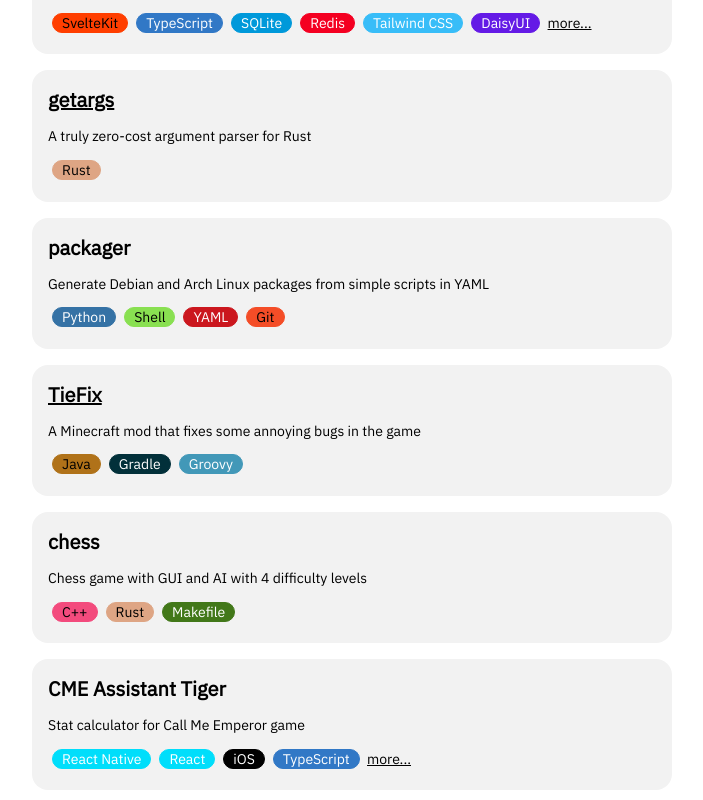
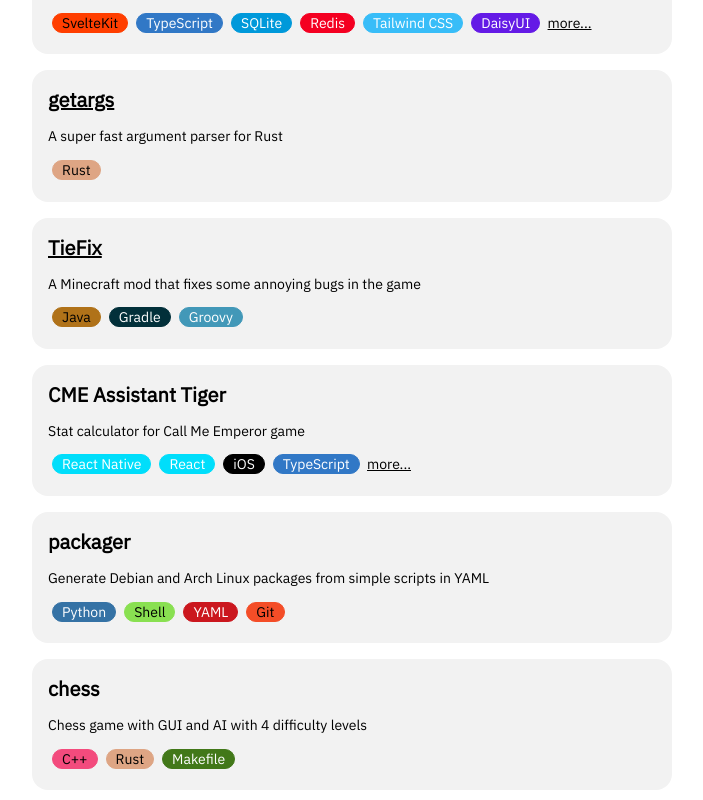
Before and after one commit to j-tai/jtai.ca, a SvelteKit app: page /projects in a window 1280 px wide. Shown: the part 420-1220 px from the top of the page, without its empty margins (288-991 px from the left). Built offline with nearby package versions, Linux system fonts and the light colour scheme.

Commit message:
Remove notability attribute for projects

```diff
--- a/src/routes/projects/project.ts
+++ b/src/routes/projects/project.ts
@@ -10,8 +10,6 @@
     technologies: Technology[];
     /** More technologies used in the project */
     moreTechnologies: Technology[];
-    /** How notable the project is (higher number is more notable) */
-    notability: number;
 }
 
 /**
--- a/src/routes/projects/projects.ts
+++ b/src/routes/projects/projects.ts
@@ -8,7 +8,6 @@
         date: [2023, 2023],
         technologies: ['SvelteKit', 'TypeScript', 'Tailwind CSS', 'DaisyUI', 'Cloudflare'],
         moreTechnologies: ['Svelte', 'Node.js', 'npm', 'PostCSS', 'CSS', 'HTML', 'JavaScript'],
-        notability: 10,
     },
 
     {
@@ -34,26 +33,15 @@
             'HTML',
             'JavaScript',
         ],
-        notability: 150,
     },
 
     {
         name: 'getargs',
         url: 'https://github.com/j-tai/getargs',
-        description: 'A truly zero-cost argument parser for Rust',
+        description: 'A super fast argument parser for Rust',
         date: [2019, 2022],
         technologies: ['Rust'],
         moreTechnologies: [],
-        notability: 100,
-    },
-
-    {
-        name: 'packager',
-        description: 'Generate Debian and Arch Linux packages from simple scripts in YAML',
-        date: [2022, 2023],
-        technologies: ['Python', 'Shell', 'YAML', 'Git'],
-        moreTechnologies: [],
-        notability: 12,
     },
 
     {
@@ -63,7 +51,22 @@
         date: [2020, 2023],
         technologies: ['Java', 'Gradle', 'Groovy'],
         moreTechnologies: [],
-        notability: 80,
+    },
+
+    {
+        name: 'CME Assistant Tiger',
+        description: 'Stat calculator for Call Me Emperor game',
+        date: [2020, 2022],
+        technologies: ['React Native', 'React', 'iOS', 'TypeScript'],
+        moreTechnologies: ['Expo', 'JavaScript'],
+    },
+
+    {
+        name: 'packager',
+        description: 'Generate Debian and Arch Linux packages from simple scripts in YAML',
+        date: [2022, 2023],
+        technologies: ['Python', 'Shell', 'YAML', 'Git'],
+        moreTechnologies: [],
     },
 
     {
@@ -72,16 +75,33 @@
         date: [2022, 2022],
         technologies: ['C++', 'Rust', 'Makefile'],
         moreTechnologies: [],
-        notability: 15,
     },
 
     {
-        name: 'CME Assistant Tiger',
-        description: 'Stat calculator for Call Me Emperor game',
-        date: [2020, 2022],
-        technologies: ['React Native', 'React', 'iOS', 'TypeScript'],
-        moreTechnologies: ['Expo', 'JavaScript'],
-        notability: 30,
+        name: 'minesweeper-ce',
+        url: 'https://github.com/j-tai/minesweeper-ce',
+        description: 'Minesweeper game for TI-84 Plus CE graphing calculators',
+        date: [2019, 2020],
+        technologies: ['C', 'Makefile'],
+        moreTechnologies: [],
+    },
+
+    {
+        name: 'promptress',
+        url: 'https://github.com/j-tai/promptress',
+        description: 'Lightning fast terminal prompt',
+        date: [2019, 2020],
+        technologies: ['Rust', 'Git'],
+        moreTechnologies: [],
+    },
+
+    {
+        name: 'pcalc',
+        url: 'https://github.com/j-tai/pcalc',
+        description: 'Command-line calculator with hand-written parser',
+        date: [2020, 2020],
+        technologies: ['Rust'],
+        moreTechnologies: [],
     },
 
     {
@@ -91,36 +111,5 @@
         date: [2018, 2019],
         technologies: ['Shell'],
         moreTechnologies: [],
-        notability: 1,
-    },
-
-    {
-        name: 'minesweeper-ce',
-        url: 'https://github.com/j-tai/minesweeper-ce',
-        description: 'Minesweeper game for TI-84 Plus CE graphing calculators',
-        date: [2019, 2020],
-        technologies: ['C', 'Makefile'],
-        moreTechnologies: [],
-        notability: 4,
-    },
-
-    {
-        name: 'promptress',
-        url: 'https://github.com/j-tai/promptress',
-        description: 'Lightning fast terminal prompt',
-        date: [2019, 2020],
-        technologies: ['Rust', 'Git'],
-        moreTechnologies: [],
-        notability: 2,
-    },
-
-    {
-        name: 'pcalc',
-        url: 'https://github.com/j-tai/pcalc',
-        description: 'Command-line calculator with hand-written parser',
-        date: [2020, 2020],
-        technologies: ['Rust'],
-        moreTechnologies: [],
-        notability: 5,
     },
 ];
```
